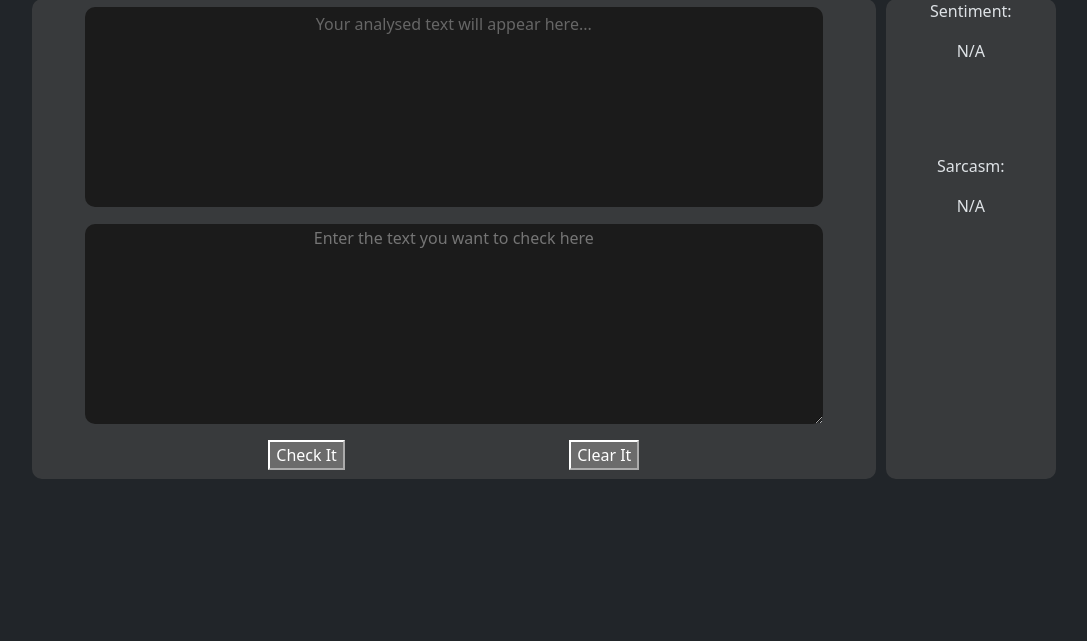
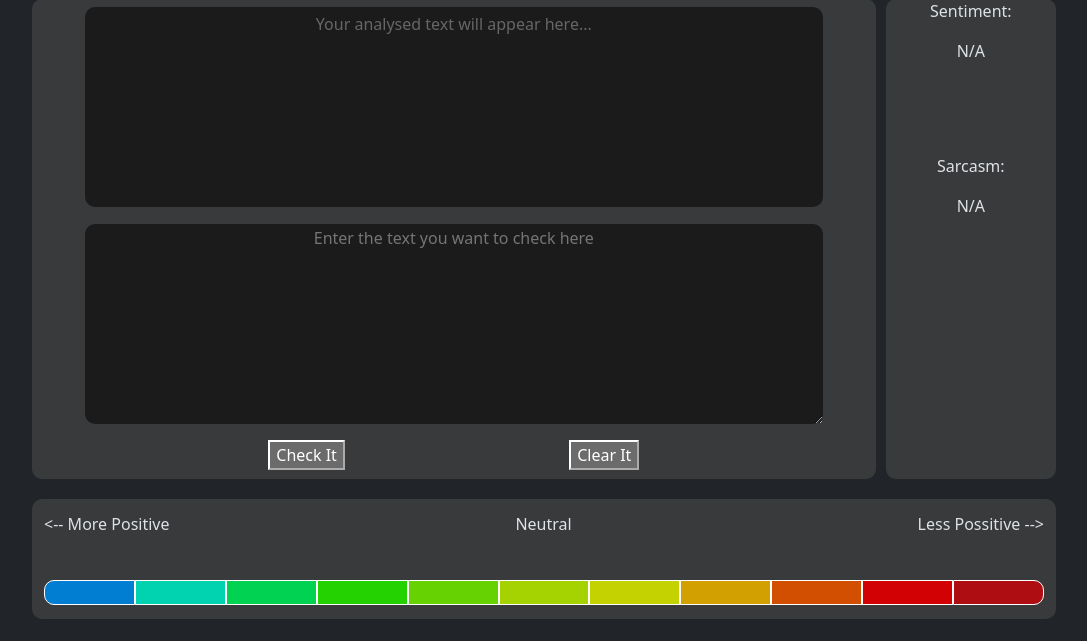
Before and after one commit to maltsandcino/email_sentiment, a Django app: page / in a window 1280 px wide. Shown: the part 159-800 px from the top of the page, without its empty margins (96-1183 px from the left). Run offline with Django 4.2, Linux system fonts and the light colour scheme.

Commit message:
Added legend

```diff
--- a/email_sentiment_analyzer/Email_Sentiment/static/Email_Sentiment/styles.css
+++ b/email_sentiment_analyzer/Email_Sentiment/static/Email_Sentiment/styles.css
@@ -5,44 +5,147 @@
     background-color: #017ed2;
 }
 
+.color1 {
+    border-top-left-radius: 10px;
+    border-bottom-left-radius: 10px;
+    flex: auto;
+    width: 25px;
+    height: 25px;
+    border: 1px solid white;
+    background-color: #017ed2;
+
+}
+
 .Top {
     background-color: #01d2af;
+}
+
+.color2 {
+    flex: auto;
+    width: 25px;
+    height: 25px;
+    border: 1px solid white;
+    background-color: #01d2af;
+
 }
 
 .Top1 {
     background-color: #01d251;
 }
 
+.color3 {
+    flex: auto;
+    width: 25px;
+    height: 25px;
+    border: 1px solid white;
+    background-color: #01d251;
+
+}
+
 .Top2 {
     background-color: #24d201;
+}
+
+.color4 {
+    flex: auto;
+    width: 25px;
+    height: 25px;
+    border: 1px solid white;
+    background-color: #24d201;
+
 }
 
 .Top3 {
     background-color: #66d201;
 }
 
+.color5 {
+    flex: auto;
+    width: 25px;
+    height: 25px;
+    border: 1px solid white;
+    background-color: #66d201;
+
+}
+
 .Neutral {
     background-color: #a5d201;
+}
+
+.color6 {
+    flex: auto;
+    width: 25px;
+    height: 25px;
+    border: 1px solid white;
+    background-color: #a5d201;
+
 }
 
 .worstm3 {
     background-color: #c4d201;
 }
 
+.color7 {
+    flex: auto;
+    width: 25px;
+    height: 25px;
+    border: 1px solid white;
+    background-color: #c4d201;
+
+}
+
 .Worstm2 {
     background-color: #d2a101;
+}
+
+.color8 {
+    flex: auto;
+    width: 25px;
+    height: 25px;
+    border: 1px solid white;
+    background-color: #d2a101;
+
 }
 
 .Worstm1 {
     background-color: #d24e01;
 }
 
+.color9 {
+    flex: auto;
+    width: 25px;
+    height: 25px;
+    border: 1px solid white;
+    background-color: #d24e01;
+
+}
+
 .Worst {
     background-color: #D20103;
 }
 
+.color10 {
+    flex: auto;
+    width: 25px;
+    height: 25px;
+    border: 1px solid white;
+    background-color: #D20103;
+
+}
+
 .ReallyWorst {
     background-color: #d20105c4;
+}
+
+.color11 {
+    border-top-right-radius: 10px;
+    border-bottom-right-radius: 10px;
+    flex: auto;
+    width: 25px;
+    height: 25px;
+    border: 1px solid white;
+    background-color: #d20105c4;
+
 }
 
 body {
@@ -134,3 +237,24 @@ textarea::placeholder {
     flex-direction: row;
     justify-content: space-evenly;
 }
+
+.legend {
+    display: flex;
+    flex-direction: column;
+    flex: auto;
+    align-items: flex-start;
+    justify-content: space-around;
+    margin-top: 10px;
+    height: 15vh;
+    width: 55vw;
+    border-radius: 10px;
+    background-color:rgb(80, 80, 80, 0.5)
+}
+
+.legendbar {
+    width: 100%;
+    display: flex;
+    flex-direction: row;
+    justify-content: space-between;
+    font-size: 16px;
+}
--- a/email_sentiment_analyzer/Email_Sentiment/templates/Email_Sentiment/index.html
+++ b/email_sentiment_analyzer/Email_Sentiment/templates/Email_Sentiment/index.html
@@ -28,6 +28,24 @@
             </div>
 
     </div>
+    <div class="center legend">
+        <div class="legendbar">
+            <p><-- More Positive</p> <p>Neutral</p> <p>Less Possitive --></p>
+        </div>
+        <div class="legendbar">
+            <div class="color1"></div>
+            <div class="color2"></div>
+            <div class="color3"></div>
+            <div class="color4"></div>
+            <div class="color5"></div>
+            <div class="color6"></div>
+            <div class="color7"></div>
+            <div class="color8"></div>
+            <div class="color9"></div>
+            <div class="color10"></div>
+            <div class="color11"></div>
+        </div>
+    </div>
 </div>
 
 <!-- <div>Message Scores Div</div> -->
```
